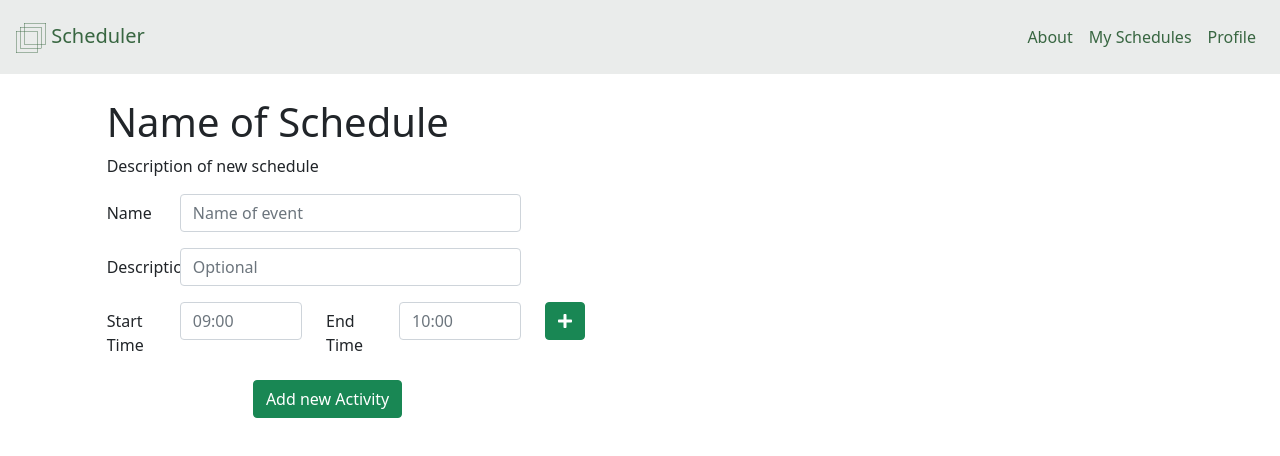
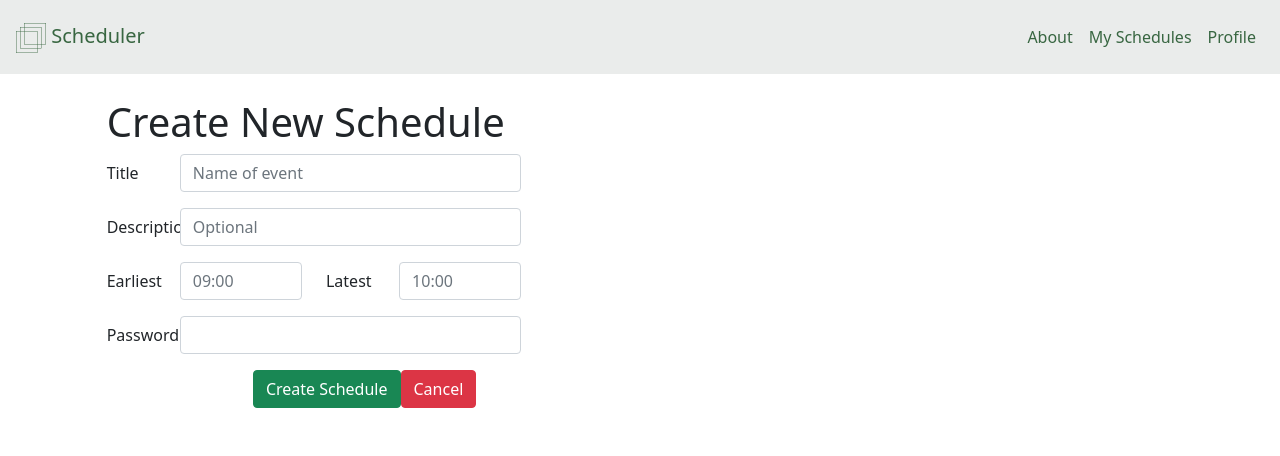
Before and after one commit to danipurwadi/scheduler, a React (Create React App) app in the folder client/: page / in a window 1280 px wide. Shown: the top 456 px of the page. Built offline with nearby package versions, Linux system fonts and the light colour scheme.

Commit message:
feat: add create schedule template

```diff
--- a/client/src/App.js
+++ b/client/src/App.js
@@ -1,13 +1,14 @@
 import './App.css';
 import 'bootstrap/dist/css/bootstrap.min.css';
-import UploadSchedule from './components/UploadScheduleComponent';
+// import UploadSchedule from './components/UploadScheduleComponent';
 import NavigationBar from './components/NavBarComponent';
+import CreateSchedule from './components/CreateScheduleComponent';
 
 function App() {
   return (
     <div>
       <NavigationBar />
-      <UploadSchedule />
+      <CreateSchedule />
     </div>
 
   );
--- /dev/null
+++ b/client/src/components/CreateScheduleComponent.js
@@ -0,0 +1,72 @@
+import React from 'react';
+import styled from 'styled-components'
+import { Row, Col, Form, Button } from 'react-bootstrap';
+
+const Styles = styled.div`
+    .form-group {
+        padding-bottom: 1em;
+    }
+`
+function CreateSchedule() {
+    return(
+        <Styles>
+            <br></br>
+            <Col md={{ span: 8, offset: 1 }}>
+                <Row>
+                    <h1>Create New Schedule</h1>
+                </Row>
+                <Row>
+                    <Form>
+                        <Form.Group as={Row} controlId="createScheduleTitle">
+                            <Form.Label column sm="1">
+                                Title
+                            </Form.Label>
+                            <Col className="col-lg-5 col-sm-1">
+                                <Form.Control type="text" placeholder="Name of event" />
+                            </Col>
+                        </Form.Group>
+                        <Form.Group as={Row} controlId="createScheduleDescription">
+                            <Form.Label column sm="1">
+                                Description
+                            </Form.Label>
+                            <Col sm="5">
+                                <Form.Control type="text" placeholder="Optional" />
+                            </Col>
+                        </Form.Group>
+                        <Form.Group as={Row} controlId="createScheduleTimings">
+                            <Form.Label column sm="1">
+                                Earliest
+                            </Form.Label>
+                            <Col sm="2">
+                                <Form.Control type="text" placeholder="09:00" />
+                            </Col>
+
+                            <Form.Label column sm="1">
+                                Latest
+                            </Form.Label>
+                            <Col sm="2">
+                                <Form.Control type="text" placeholder="10:00" />
+                            </Col>
+                        </Form.Group>
+                        <Form.Group as={Row} controlId="createSchedulePassword">
+                            <Form.Label column sm="1">
+                                Password
+                            </Form.Label>
+                            <Col sm="5">
+                                <Form.Control type="password"/>
+                            </Col>
+                        </Form.Group>
+                    </Form>
+                </Row>
+                <Row className="justify-content-md-center">
+                    <Col lg={{offset:2}}>
+                        <Button variant="success">Create Schedule</Button>
+                        <Button variant="danger">Cancel</Button>
+                    </Col>
+                </Row>
+            </Col>
+        </Styles>
+    )
+}
+
+export default CreateSchedule;
```
